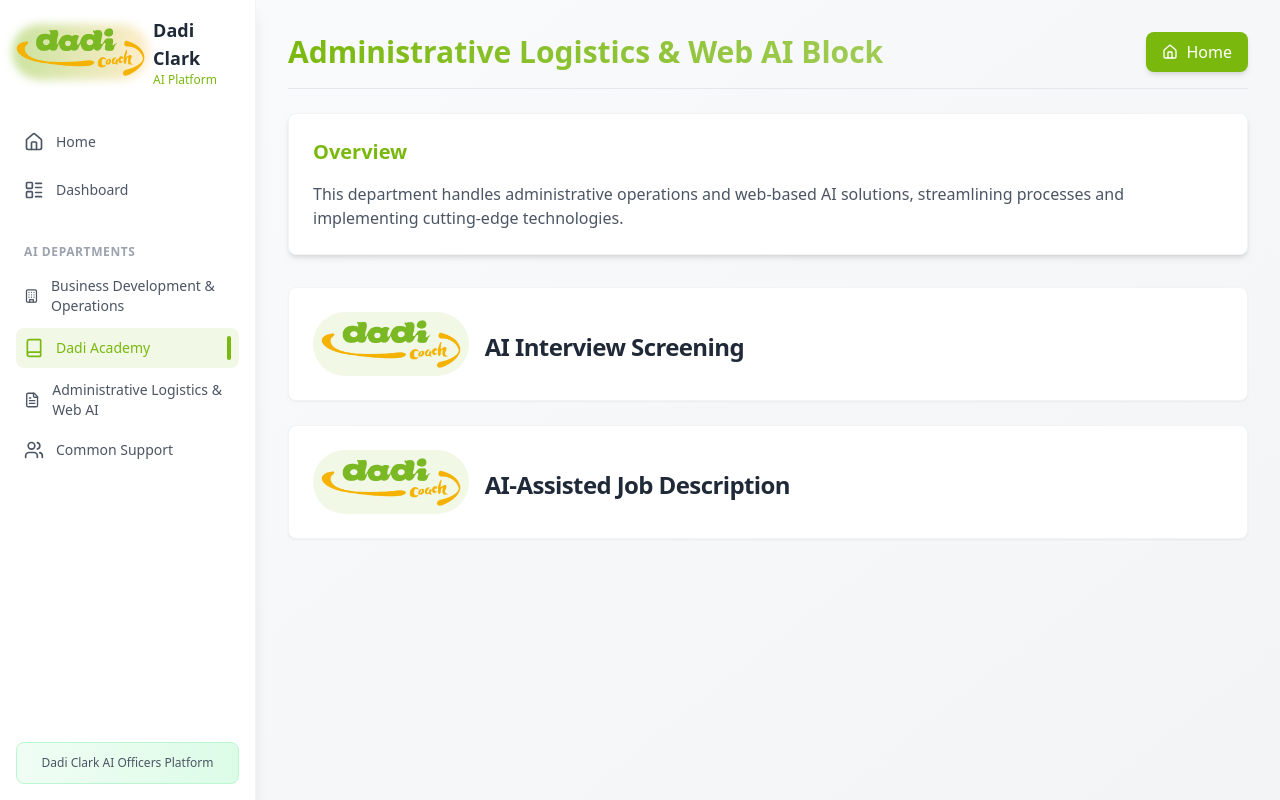
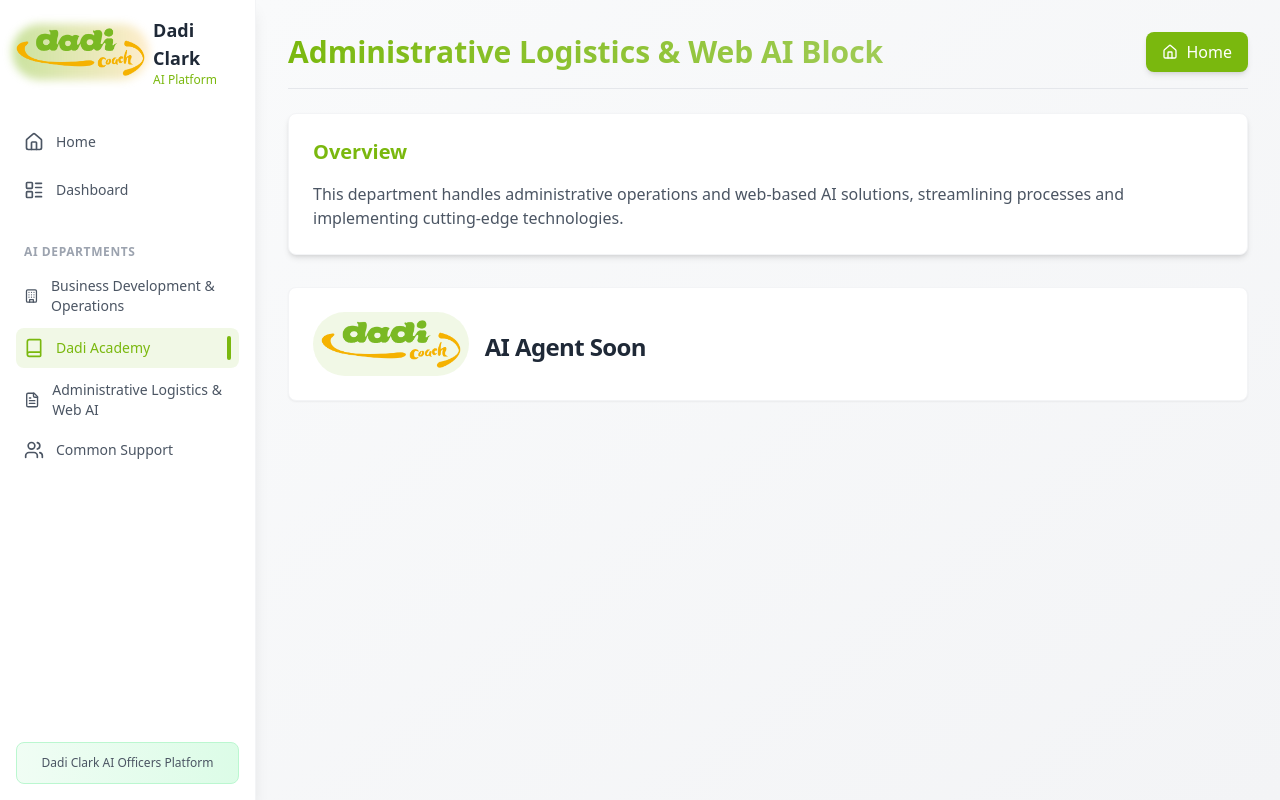
Before and after one commit to 0211IkeVenLouie/dadi-clark-nexus-agents, a React (Vite) app: page /academy in a window 1280 px wide. Built offline with nearby package versions, Linux system fonts and the light colour scheme.

Commit message:
Update Academy.tsx
Fixed

```diff
--- a/src/pages/Academy.tsx
+++ b/src/pages/Academy.tsx
@@ -45,13 +45,13 @@ const Academy = () => {
                 className="h-12"
               />
             </div>
-            <CardTitle className="text-gray-800">AI Interview Screening</CardTitle>
+            <CardTitle className="text-gray-800">AI Agent Soon</CardTitle>
           </CardHeader>
         </Card>
       ) : (
         <div className="rounded-lg overflow-hidden shadow-md mb-6 border border-gray-200" style={{ minHeight: '700px' }}>
           <div className="bg-primary/10 p-3 flex justify-between items-center">
-            <h3 className="font-medium text-gray-800">AI Interview Screening</h3>
+            <h3 className="font-medium text-gray-800">AI Agent Soon</h3>
             <button
               onClick={() => setShowAgent1(false)}
               className="text-gray-600 hover:text-primary"
@@ -60,7 +60,7 @@ const Academy = () => {
             </button>
           </div>
           <iframe
-            src="https://udify.app/chat/hJEOBTD1sVNlsNuo"
+            src=""
             style={{ width: '100%', height: '100%', minHeight: '700px' }}
             frameBorder="0"
             allow="microphone"
@@ -70,7 +70,7 @@ const Academy = () => {
       )}
 
       {/* Agent 2 */}
-      {!showAgent2 ? (
+{/*       {!showAgent2 ? (
         <Card
           className="cursor-pointer hover:shadow-lg transition-all border border-gray-100 transform hover:-translate-y-1"
           onClick={() => setShowAgent2(true)}
@@ -83,13 +83,13 @@ const Academy = () => {
                 className="h-12"
               />
             </div>
-            <CardTitle className="text-gray-800">AI-Assisted Job Description</CardTitle>
+            <CardTitle className="text-gray-800">AI Agent Soon</CardTitle>
           </CardHeader>
         </Card>
       ) : (
         <div className="rounded-lg overflow-hidden shadow-md border border-gray-200" style={{ minHeight: '700px' }}>
           <div className="bg-primary/10 p-3 flex justify-between items-center">
-            <h3 className="font-medium text-gray-800">AI-Assisted Job Description</h3>
+            <h3 className="font-medium text-gray-800">AI Agent Soon</h3>
             <button
               onClick={() => setShowAgent2(false)}
               className="text-gray-600 hover:text-primary"
@@ -105,7 +105,8 @@ const Academy = () => {
             title="Web AI Integration Assistant"
           />
         </div>
-      )}
+      )} */}
+
     </div>
   );
 };
```
